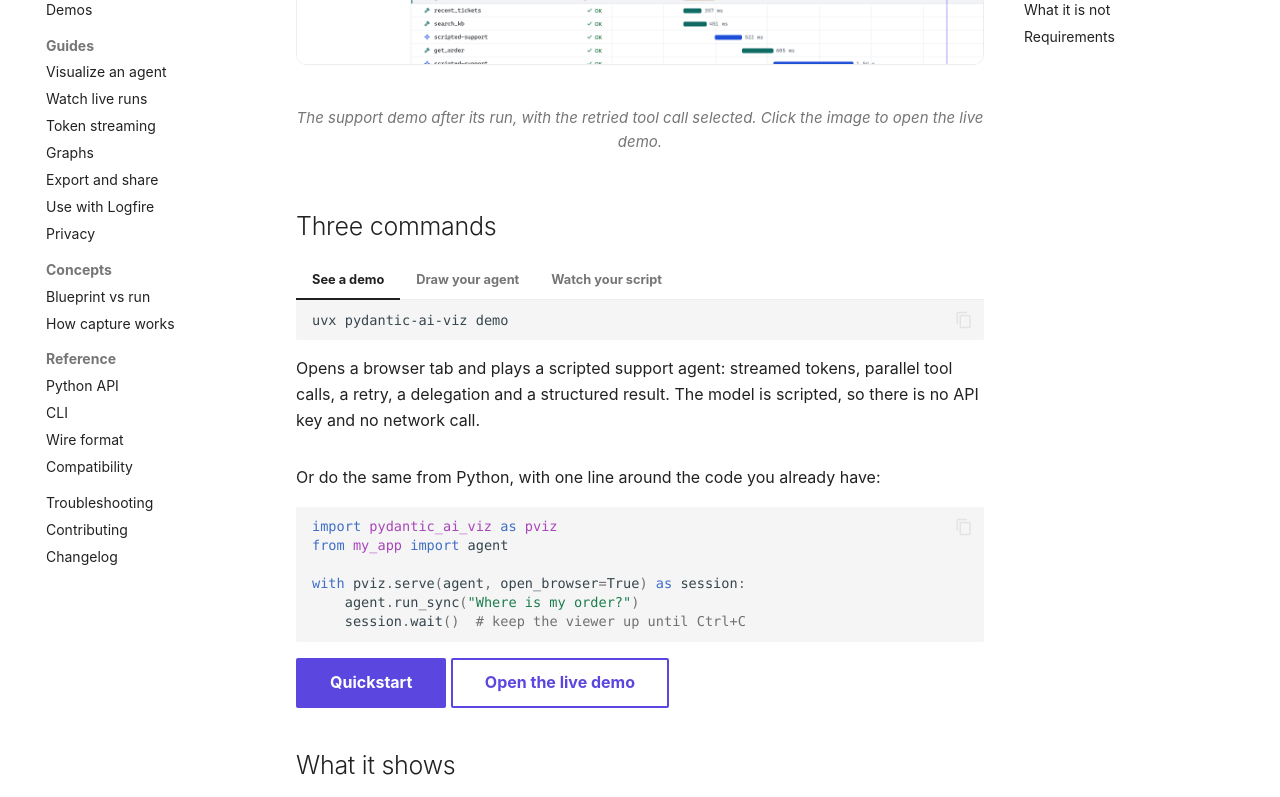
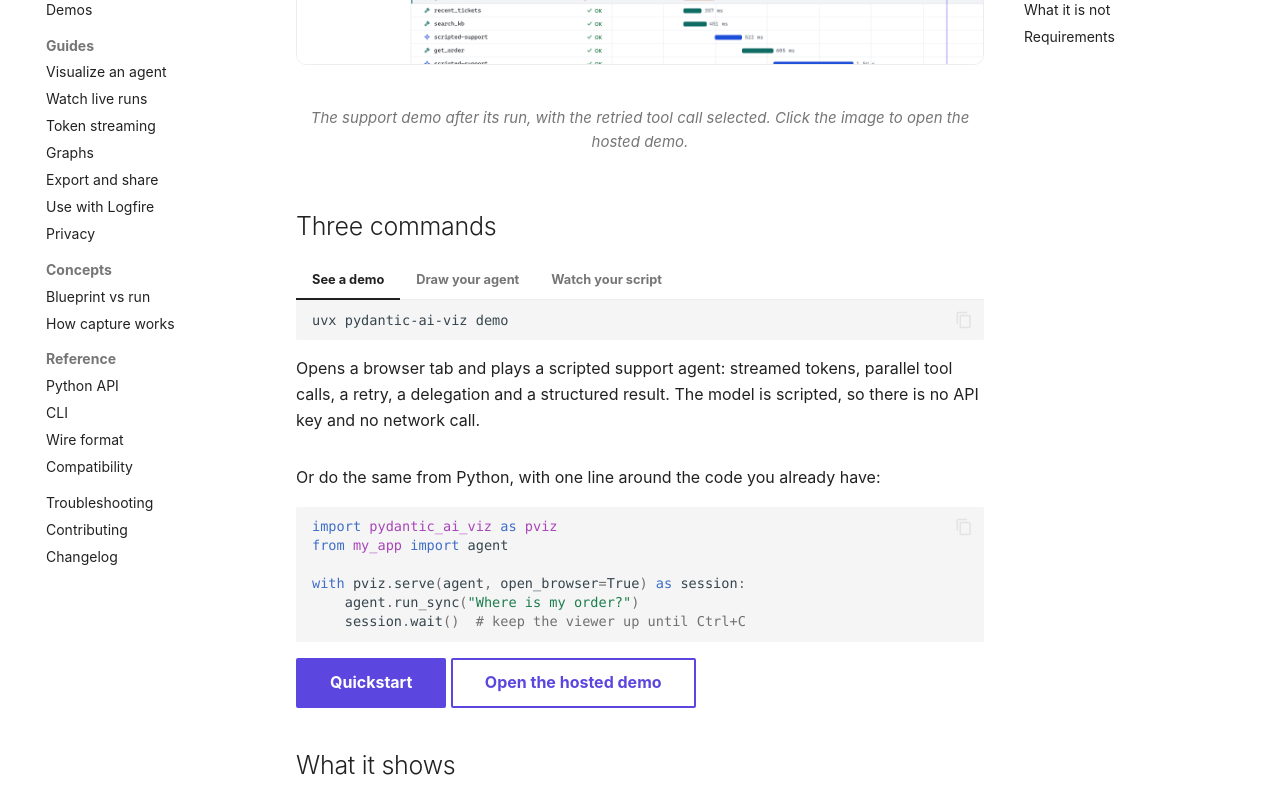
Before and after one commit to LowWeiLin/pydantic-ai-viz, an MkDocs documentation site: the page built from docs/index.md, in a window 1280 px wide and 1400 px high, scrolled down 572 px. Shown: the part 152-949 px from the top of the window. Built offline with MkDocs 1.6.1 and Material for MkDocs 9.7.7, drawn with Linux system fonts in a browser that asks for light colours; comment, search, counter and statistics services are not loaded.

Commit message:
docs: call the replay gallery the hosted demo everywhere
The README and the docs home page called the page at /demo/ the "live
demo"; every other page calls it the "hosted demo". "Live" means a live
session in this product, and that page replays recordings.

Co-Authored-By: Claude Fable 5.2 <noreply@anthropic.com>

````diff
--- a/docs/index.md
+++ b/docs/index.md
@@ -13,7 +13,7 @@ See what your [Pydantic AI](https://ai.pydantic.dev/) agents **are** (the bluepr
 
 <figure class="screenshot" markdown="span">
   [![A finished agent run: the blueprint canvas with every tool marked done, the span timeline, and the inspector open on a retried tool call](assets/screenshots/hero-light.png#only-light)![A finished agent run: the blueprint canvas with every tool marked done, the span timeline, and the inspector open on a retried tool call](assets/screenshots/hero-dark.png#only-dark)](https://lowweilin.github.io/pydantic-ai-viz/demo/)
-  <figcaption>The support demo after its run, with the retried tool call selected. Click the image to open the live demo.</figcaption>
+  <figcaption>The support demo after its run, with the retried tool call selected. Click the image to open the hosted demo.</figcaption>
 </figure>
 
 ## Three commands
@@ -54,7 +54,7 @@ with pviz.serve(agent, open_browser=True) as session:
 ```
 
 [Quickstart](quickstart.md){ .md-button .md-button--primary }
-[Open the live demo](https://lowweilin.github.io/pydantic-ai-viz/demo/){ .md-button }
+[Open the hosted demo](https://lowweilin.github.io/pydantic-ai-viz/demo/){ .md-button }
 
 ## What it shows
 
````
Also changed, not shown: README.md (+1 -1 lines).
